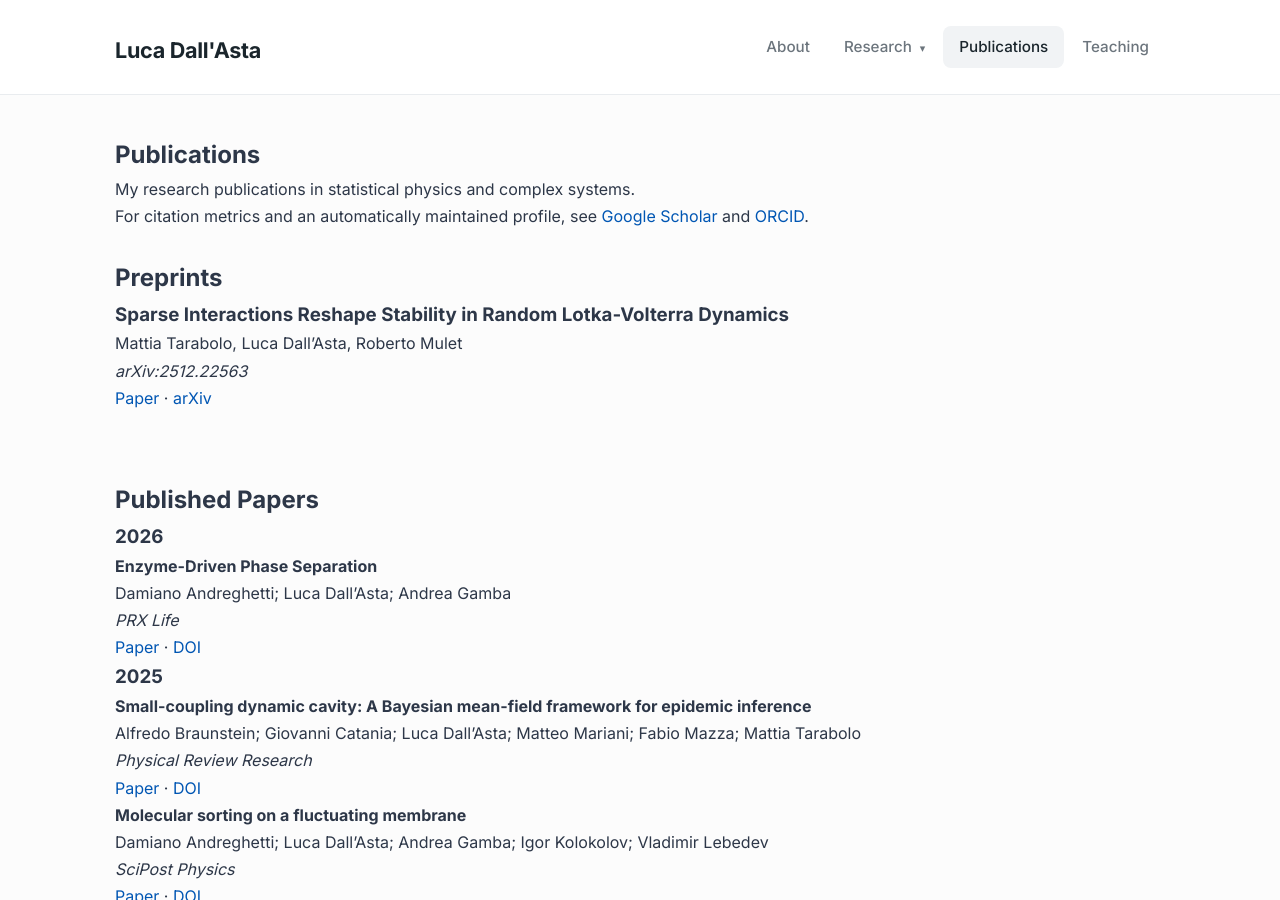
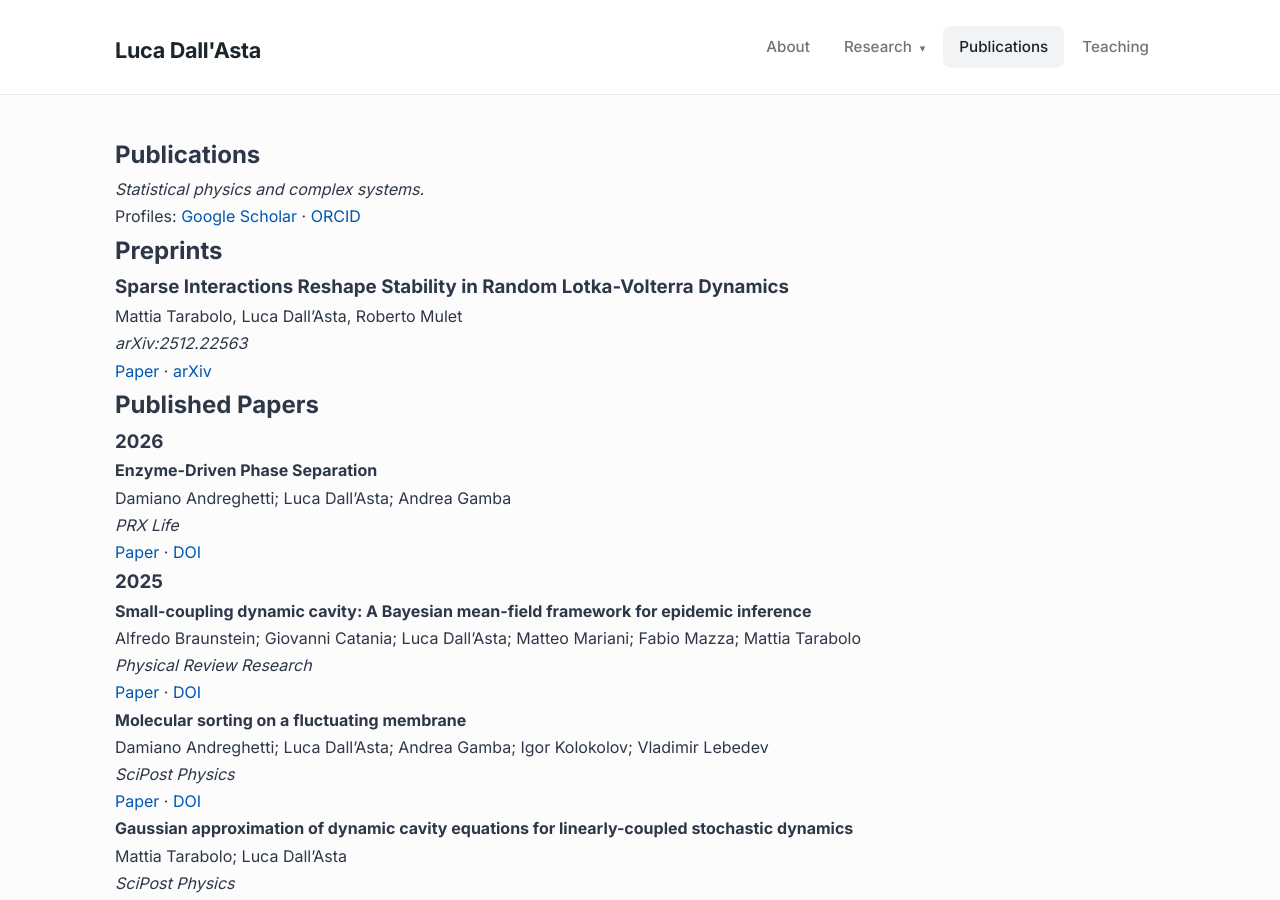
Before and after one commit to dallasta/dallasta.github.io, a Jekyll site: the page built from _pages/publications.md, in a window 1280 px wide and 900 px high. Built offline with Jekyll 4.4.1, drawn with Linux system fonts in a browser that asks for light colours; a style sheet for code colours, icons or effects is not loaded.

Commit message:
Add files via upload

```diff
--- a/_pages/publications.md
+++ b/_pages/publications.md
@@ -6,11 +6,8 @@ sidebar:
   nav: false
 ---
 
-My research publications in statistical physics and complex systems.
-
-For citation metrics and an automatically maintained profile, see [Google Scholar](https://scholar.google.com/) and [ORCID](https://orcid.org/).
-
-<br>
+*Statistical physics and complex systems.*
+ Profiles: [Google Scholar](https://scholar.google.com/) · [ORCID](https://orcid.org/)
 
 ## Preprints
 
@@ -29,10 +26,6 @@ For citation metrics and an automatically maintained profile, see [Google Schola
 {% else %}
 *No current preprints.*
 {% endif %}
-
-<br>
----
-<br>
 
 ## Published Papers
 
```
